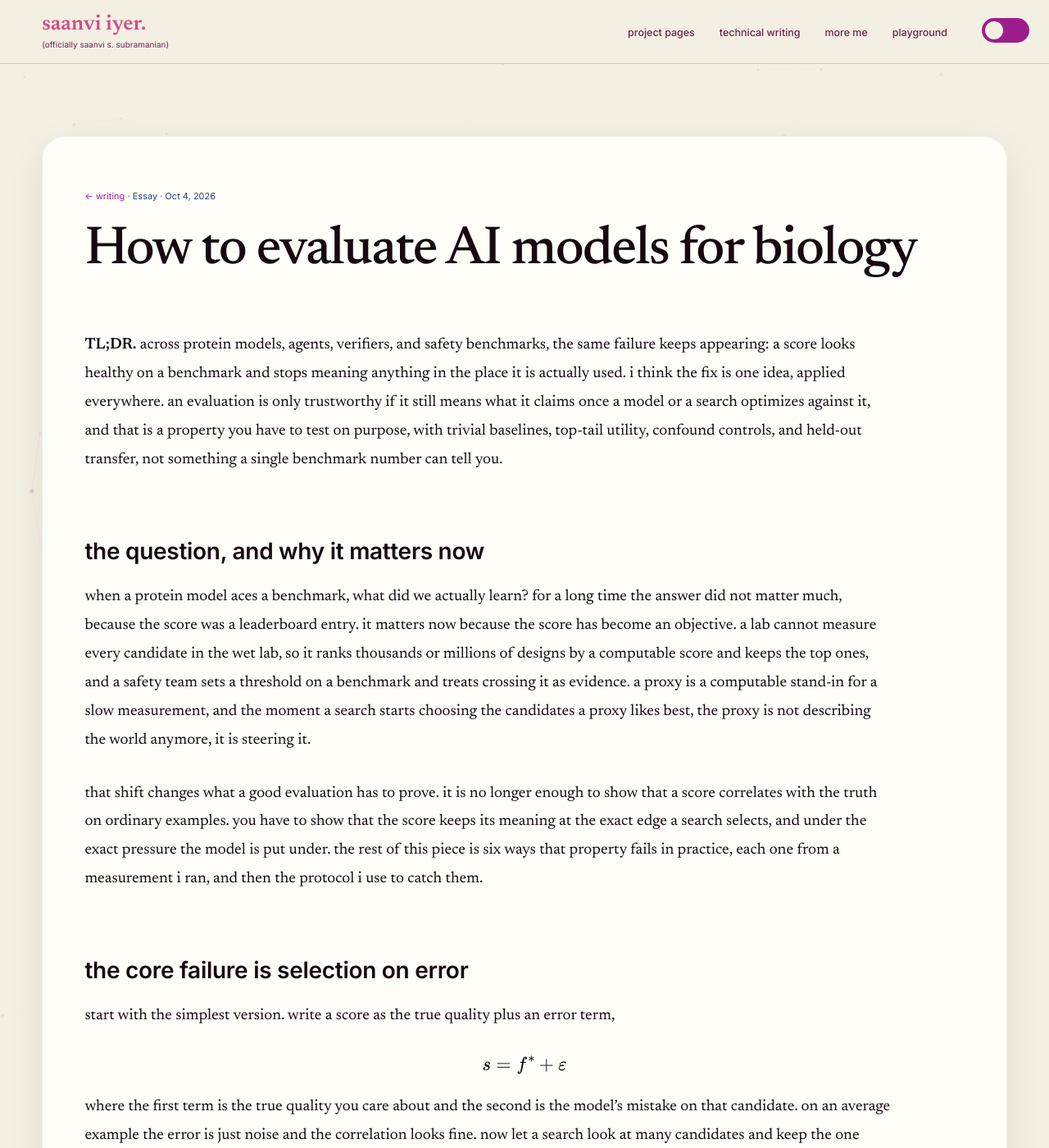
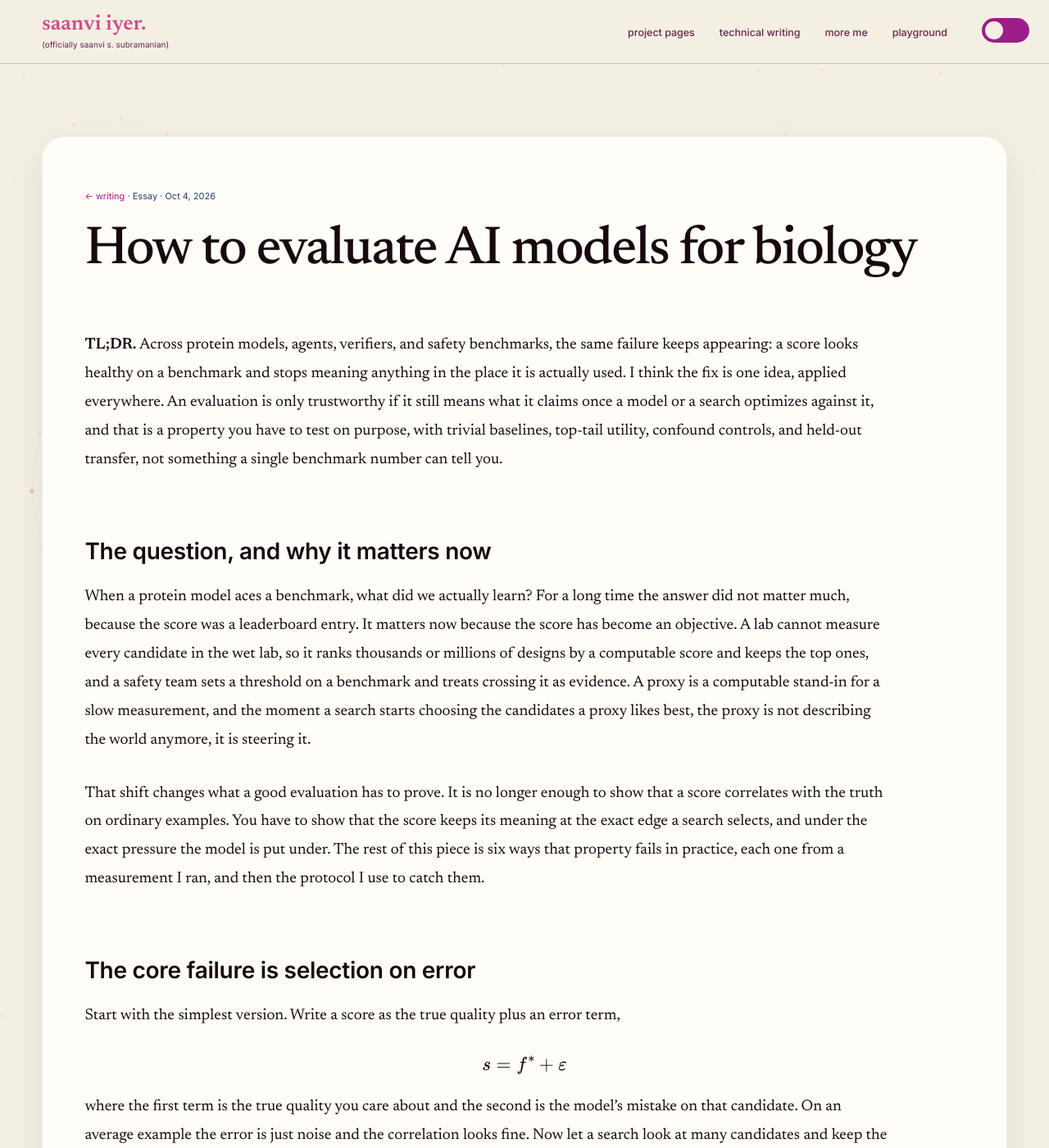
Before and after one commit to saanviiyer/saanviiyer.github.io, a Jekyll site: the page built from _posts/2026-10-04-how-to-evaluate-ai-models-for-biology.md, in a window 1280 px wide and 1400 px high. Shown: the whole window at 82% size. Built offline with Jekyll 4.4.1, drawn with Linux system fonts in a browser that asks for light colours; some web fonts are replaced; some of the changed text lies outside the part shown.

Commit message:
Proper capitalization in the how-to-evaluate-ai-models-for-biology post

```diff
--- a/_posts/2026-10-04-how-to-evaluate-ai-models-for-biology.md
+++ b/_posts/2026-10-04-how-to-evaluate-ai-models-for-biology.md
@@ -10,92 +10,92 @@ permalink: /thinking/how-to-evaluate-ai-models-for-biology/
 excerpt: "A field argument: a measurement is only trustworthy if it still means what it claims once a model or a search optimizes against it."
 ---
 
-**TL;DR.** across protein models, agents, verifiers, and safety benchmarks, the same failure keeps appearing: a score looks healthy on a benchmark and stops meaning anything in the place it is actually used. i think the fix is one idea, applied everywhere. an evaluation is only trustworthy if it still means what it claims once a model or a search optimizes against it, and that is a property you have to test on purpose, with trivial baselines, top-tail utility, confound controls, and held-out transfer, not something a single benchmark number can tell you.
+**TL;DR.** Across protein models, agents, verifiers, and safety benchmarks, the same failure keeps appearing: a score looks healthy on a benchmark and stops meaning anything in the place it is actually used. I think the fix is one idea, applied everywhere. An evaluation is only trustworthy if it still means what it claims once a model or a search optimizes against it, and that is a property you have to test on purpose, with trivial baselines, top-tail utility, confound controls, and held-out transfer, not something a single benchmark number can tell you.
 
-## the question, and why it matters now
+## The question, and why it matters now
 
-when a protein model aces a benchmark, what did we actually learn? for a long time the answer did not matter much, because the score was a leaderboard entry. it matters now because the score has become an objective. a lab cannot measure every candidate in the wet lab, so it ranks thousands or millions of designs by a computable score and keeps the top ones, and a safety team sets a threshold on a benchmark and treats crossing it as evidence. a proxy is a computable stand-in for a slow measurement, and the moment a search starts choosing the candidates a proxy likes best, the proxy is not describing the world anymore, it is steering it.
+When a protein model aces a benchmark, what did we actually learn? For a long time the answer did not matter much, because the score was a leaderboard entry. It matters now because the score has become an objective. A lab cannot measure every candidate in the wet lab, so it ranks thousands or millions of designs by a computable score and keeps the top ones, and a safety team sets a threshold on a benchmark and treats crossing it as evidence. A proxy is a computable stand-in for a slow measurement, and the moment a search starts choosing the candidates a proxy likes best, the proxy is not describing the world anymore, it is steering it.
 
-that shift changes what a good evaluation has to prove. it is no longer enough to show that a score correlates with the truth on ordinary examples. you have to show that the score keeps its meaning at the exact edge a search selects, and under the exact pressure the model is put under. the rest of this piece is six ways that property fails in practice, each one from a measurement i ran, and then the protocol i use to catch them.
+That shift changes what a good evaluation has to prove. It is no longer enough to show that a score correlates with the truth on ordinary examples. You have to show that the score keeps its meaning at the exact edge a search selects, and under the exact pressure the model is put under. The rest of this piece is six ways that property fails in practice, each one from a measurement I ran, and then the protocol I use to catch them.
 
-## the core failure is selection on error
+## The core failure is selection on error
 
-start with the simplest version. write a score as the true quality plus an error term,
+Start with the simplest version. Write a score as the true quality plus an error term,
 
 $$ s = f^{*} + \varepsilon $$
 
-where the first term is the true quality you care about and the second is the model's mistake on that candidate. on an average example the error is just noise and the correlation looks fine. now let a search look at many candidates and keep the one with the highest score. the kept candidate is the one where the error happened to be most favorable, so the error of the selected item is the maximum of many draws, and
+where the first term is the true quality you care about and the second is the model's mistake on that candidate. On an average example the error is just noise and the correlation looks fine. Now let a search look at many candidates and keep the one with the highest score. The kept candidate is the one where the error happened to be most favorable, so the error of the selected item is the maximum of many draws, and
 
 $$ \mathbb{E}\big[\max_{i \le n} \varepsilon_i\big] \text{ grows with } n. $$
 
-the more you search, the more of the score is error rather than quality. this is the winner's curse, and it is why a proxy that looks healthy in bulk can be useless once you optimize it.
+The more you search, the more of the score is error rather than quality. This is the winner's curse, and it is why a proxy that looks healthy in bulk can be useless once you optimize it.
 
 ![Proxy of the kept candidate rises steeply while true quality rises slowly as search budget grows](/assets/images/eval-biology-article/winners-curse.png)
 
-**Figure 1.** a simulation of the mechanism. each candidate's proxy is its true quality plus independent error, and a search keeps the highest proxy. as the search considers more candidates, the kept candidate's proxy climbs steeply while its true quality lags, so the gap between the two is the selected error. this is drawn from Gaussian quality and Gaussian error, not fit to any dataset.
+**Figure 1.** A simulation of the mechanism. Each candidate's proxy is its true quality plus independent error, and a search keeps the highest proxy. As the search considers more candidates, the kept candidate's proxy climbs steeply while its true quality lags, so the gap between the two is the selected error. This is drawn from Gaussian quality and Gaussian error, not fit to any dataset.
 
-## bulk correlation is the wrong statistic
+## Bulk correlation is the wrong statistic
 
-the practical consequence is that the number benchmarks report, a bulk correlation across a whole dataset, is measured in the wrong place. selection happens in the top tail, and that is where you have to look. i tested this directly: i measured whether a scorer's benchmark correlation predicts the value of the designs a search actually selects with it. the agreement weakens as selection sharpens, from a squared rank association of 0.50 when keeping the top 10% to 0.16 when keeping the top 1%, and three of 41 assays give worse-than-random top-1% selections despite positive correlations.
+The practical consequence is that the number benchmarks report, a bulk correlation across a whole dataset, is measured in the wrong place. Selection happens in the top tail, and that is where you have to look. I tested this directly: I measured whether a scorer's benchmark correlation predicts the value of the designs a search actually selects with it. The agreement weakens as selection sharpens, from a squared rank association of 0.50 when keeping the top 10% to 0.16 when keeping the top 1%, and three of 41 assays give worse-than-random top-1% selections despite positive correlations.
 
 ![Selection utility against bulk Spearman, squared association 0.50 at top 10 percent and 0.16 at top 1 percent](/assets/images/projects/plm/rq2/benchmark-decay.png)
 
-**Figure 2.** selection utility against the bulk Spearman that gets reported, on ESM-2 650M. the same reported correlation buys 0.50 of the squared association with selection value at the top 10% and only 0.16 at the top 1%, and the benchmark family matters more than the score. the recommendation is to report top-k utility and enrichment, not bulk correlation alone.
+**Figure 2.** Selection utility against the bulk Spearman that gets reported, on ESM-2 650M. The same reported correlation buys 0.50 of the squared association with selection value at the top 10% and only 0.16 at the top 1%, and the benchmark family matters more than the score. The recommendation is to report top-k utility and enrichment, not bulk correlation alone.
 
-## a score has to beat a trivial baseline and survive a confound
+## A score has to beat a trivial baseline and survive a confound
 
-before you credit a score with understanding, it has to clear two low bars: it has to beat a trivial baseline, and the part that looks like signal has to survive a control for the obvious confounds. both bars are easy to state and often failed. on 504 measured PET-hydrolase variants, a zero-shot protein model ranks activity at a Spearman of 0.01 while a plain count of mutations reaches 0.25, so the expensive score adds nothing over counting.
+Before you credit a score with understanding, it has to clear two low bars: it has to beat a trivial baseline, and the part that looks like signal has to survive a control for the obvious confounds. Both bars are easy to state and often failed. On 504 measured PET-hydrolase variants, a zero-shot protein model ranks activity at a Spearman of 0.01 while a plain count of mutations reaches 0.25, so the expensive score adds nothing over counting.
 
 ![Zero-shot ESM-2 ranks PETase activity near zero while a mutation count reaches 0.25](/assets/images/projects/eval/gauntlet-proxy-audit.png)
 
-**Figure 3.** within-study rank correlation with measured outcomes for four scorers. the ESM-2 650M zero-shot score sits near zero on PET-hydrolytic activity, below a hydropathy feature and well below a mutation count.
+**Figure 3.** Within-study rank correlation with measured outcomes for four scorers. The ESM-2 650M zero-shot score sits near zero on PET-hydrolytic activity, below a hydropathy feature and well below a mutation count.
 
-the confound control is the other bar. a mutational signature appeared to steer proteins toward a specific family in a protein model's embedding space, which looked like a biological finding. then the controls spoke. a composition-matched scramble, which keeps the amino-acid makeup and destroys the signature's structure, reproduced 72% of the movement on the steering readout, and about 34% on a second readout, while protein length alone explained 94.1% of how far sequences moved. what is left that is specific to the signature is small.
+The confound control is the other bar. A mutational signature appeared to steer proteins toward a specific family in a protein model's embedding space, which looked like a biological finding. Then the controls spoke. A composition-matched scramble, which keeps the amino-acid makeup and destroys the signature's structure, reproduced 72% of the movement on the steering readout, and about 34% on a second readout, while protein length alone explained 94.1% of how far sequences moved. What is left that is specific to the signature is small.
 
 ![A composition-matched scramble reproduces 72 percent of the embedding movement](/assets/images/prism-signature-steering/scramble.png)
 
-**Figure 4.** the measured signature direction moves held-out embeddings toward the target family by 0.0425, and a composition-matched scramble keeps 72% of that at 0.0306. a movement in a representation is not a biological finding until it survives composition and length.
+**Figure 4.** The measured signature direction moves held-out embeddings toward the target family by 0.0425, and a composition-matched scramble keeps 72% of that at 0.0306. A movement in a representation is not a biological finding until it survives composition and length.
 
-## decodability is not understanding
+## Decodability is not understanding
 
-a subtler failure lives at the representation level. a linear probe is a simple classifier read off a model's internal activations, and people take a probe that recovers a concept as evidence that the model represents it. but a probe can be right for the wrong reason. i trained a probe to name which mutational process produced an embedding shift, and on processes it saw in training it reached an AUC of 0.94. when i held out whole processes and asked it to name ones it had never seen, its top-1 accuracy fell to 0.775%, below a uniform guess.
+A subtler failure lives at the representation level. A linear probe is a simple classifier read off a model's internal activations, and people take a probe that recovers a concept as evidence that the model represents it. But a probe can be right for the wrong reason. I trained a probe to name which mutational process produced an embedding shift, and on processes it saw in training it reached an AUC of 0.94. When I held out whole processes and asked it to name ones it had never seen, its top-1 accuracy fell to 0.775%, below a uniform guess.
 
 ![Inverse probe AUC 0.94 on seen signatures, 0.8 percent on held-out ones](/assets/images/prism-signature-steering/loso.png)
 
-**Figure 5.** accuracy on processes held out of training sits below the uniform-guess line, while the same probe reaches an AUC of 0.94 on processes it has seen. the information is decodable without transferring, so decodability is the start of an evaluation, not the end of one.
+**Figure 5.** Accuracy on processes held out of training sits below the uniform-guess line, while the same probe reaches an AUC of 0.94 on processes it has seen. The information is decodable without transferring, so decodability is the start of an evaluation, not the end of one.
 
-## transfer and scale get overread
+## Transfer and scale get overread
 
-the same caution applies to claims that a model has transferred knowledge or that a capability is scaling. apparent transfer can be an artifact of how the question was asked. DNA and protein are two encodings of one molecule, so i matched a genomic model and a protein model on the same 25 deep mutational scanning assays. a genomic model at Evo 2 scale reaches a mean Spearman of 0.266, which is statistically indistinguishable from a BLOSUM62 substitution matrix at 0.228, and far below a protein model at 0.466. the clearest tell was a control: a probe read off genomic embeddings scored about the same after the reading frame was destroyed, which means it was reading codon identity, not protein-level structure.
+The same caution applies to claims that a model has transferred knowledge or that a capability is scaling. Apparent transfer can be an artifact of how the question was asked. DNA and protein are two encodings of one molecule, so I matched a genomic model and a protein model on the same 25 deep mutational scanning assays. A genomic model at Evo 2 scale reaches a mean Spearman of 0.266, which is statistically indistinguishable from a BLOSUM62 substitution matrix at 0.228, and far below a protein model at 0.466. The clearest tell was a control: a probe read off genomic embeddings scored about the same after the reading frame was destroyed, which means it was reading codon identity, not protein-level structure.
 
 ![Evo 2 at 0.266 overlapping BLOSUM62 at 0.228, both far below ESM-2 at 0.466](/assets/images/biologos-transfer/spearman-comparison.png)
 
-**Figure 6.** mean Spearman across 25 assays with 95% intervals and per-assay points. a genomic model's protein-fitness signal does not clear a substitution matrix, so the apparent transfer is weaker than the headline number suggests.
+**Figure 6.** Mean Spearman across 25 assays with 95% intervals and per-assay points. A genomic model's protein-fitness signal does not clear a substitution matrix, so the apparent transfer is weaker than the headline number suggests.
 
-## when the evaluator is the attack surface
+## When the evaluator is the attack surface
 
-so far the model was the thing being measured. but in an agent loop the evaluator is itself a component, and a component can be gamed. i red-teamed a verifier, the part that decides which of an agent's proposals to keep, in a setting where ground truth exists so the actual quality of what it keeps can be measured. a fully leaked scorer reached an AUROC of 0.991 and added only 0.028 good candidates per batch over random, against 1.082 for a truthful scorer. worse, a probe that spot-checks a quarter of decisions detects 99.2% of attacks but recovers only about 10% of the lost value when its fallback is random selection, so catching an attack is not the same as undoing it. getting to 17% needs a second source of capability the attacker does not control, a model trained on the campaign's own measurements, which is a different fix from the detector.
+So far the model was the thing being measured. But in an agent loop the evaluator is itself a component, and a component can be gamed. I red-teamed a verifier, the part that decides which of an agent's proposals to keep, in a setting where ground truth exists so the actual quality of what it keeps can be measured. A fully leaked scorer reached an AUROC of 0.991 and added only 0.028 good candidates per batch over random, against 1.082 for a truthful scorer. Worse, a probe that spot-checks a quarter of decisions detects 99.2% of attacks but recovers only about 10% of the lost value when its fallback is random selection, so catching an attack is not the same as undoing it. Getting to 17% needs a second source of capability the attacker does not control, a model trained on the campaign's own measurements, which is a different fix from the detector.
 
 ![Good candidates over random fall as more of the batch is audited, for the truthful scorer](/assets/images/projects/plm/rq4/audit-sweep.png)
 
-**Figure 7.** good candidates per batch over random, against the share of the batch spent on a random audit. the truthful run loses value to the audit faster than the audit recovers from the attacked one, so detection and recovery are different quantities and have to be reported separately.
+**Figure 7.** Good candidates per batch over random, against the share of the batch spent on a random audit. The truthful run loses value to the audit faster than the audit recovers from the attacked one, so detection and recovery are different quantities and have to be reported separately.
 
-## a protocol: evaluations that survive optimizers
+## A protocol: evaluations that survive optimizers
 
-the thread through all six is that the failure never shows up in the headline number and always shows up once you add the control. so i run the same battery on any score before i trust it. first, does it beat a trivial baseline like a mutation count or the longest answer. second, does it stay useful in the top-ranked region a search would actually act on, measured as top-k utility rather than bulk correlation. third, does the signal survive a confound control for composition, length, or writing style. fourth, does it transfer to cases the model never saw, tested by holding whole groups out. a fifth rule sits underneath the others: when a search selects the top candidate, the right null is not a random draw but one that mimics the selection, because that is the baseline the winner's curse is measured against.
+The thread through all six is that the failure never shows up in the headline number and always shows up once you add the control. So I run the same battery on any score before I trust it. First, does it beat a trivial baseline like a mutation count or the longest answer. Second, does it stay useful in the top-ranked region a search would actually act on, measured as top-k utility rather than bulk correlation. Third, does the signal survive a confound control for composition, length, or writing style. Fourth, does it transfer to cases the model never saw, tested by holding whole groups out. A fifth rule sits underneath the others: when a search selects the top candidate, the right null is not a random draw but one that mimics the selection, because that is the baseline the winner's curse is measured against.
 
-two forward versions of this are worth naming. a white-box evaluation asks whether an assay property is even recoverable from a model's internal activations and whether that recovery survives a shift to unfamiliar families, which tests understanding rather than output correlation. a portable audit wraps any score, runs bounded search against it, and reports where the score and the actual quality first separate, so the audit travels across domains rather than being tuned to one.
+Two forward versions of this are worth naming. A white-box evaluation asks whether an assay property is even recoverable from a model's internal activations and whether that recovery survives a shift to unfamiliar families, which tests understanding rather than output correlation. A portable audit wraps any score, runs bounded search against it, and reports where the score and the actual quality first separate, so the audit travels across domains rather than being tuned to one.
 
-## the biosecurity corollary
+## The biosecurity corollary
 
-safety benchmarks inherit every one of these failures, and the stakes are higher because thresholds are keyed to them. on a hazardous-knowledge benchmark, a rule that never reads the question and picks the longest of four options scores 46.5% against 25% chance, and a classifier trained on the answer text alone reaches 34.6%, so part of the score is an artifact of how the options were written rather than knowledge.
+Safety benchmarks inherit every one of these failures, and the stakes are higher because thresholds are keyed to them. On a hazardous-knowledge benchmark, a rule that never reads the question and picks the longest of four options scores 46.5% against 25% chance, and a classifier trained on the answer text alone reaches 34.6%, so part of the score is an artifact of how the options were written rather than knowledge.
 
 ![Longest-answer rule 46.5 percent and question-blind classifier 34.6 percent against 25 percent chance](/assets/images/wmdp-bio-audit/option-only.png)
 
-**Figure 8.** two rules that never read the question still beat chance on a safety benchmark. the consequence is specific: a model's score is an upper bound on what it knows until the artifact share is subtracted, and a drop in that score under an intervention is not by itself evidence that knowledge was removed. an evaluation meant to gate deployment decisions has to measure the artifact before it measures the knowledge, and it should report aggregates rather than a recipe for exploiting the gap.
+**Figure 8.** Two rules that never read the question still beat chance on a safety benchmark. The consequence is specific: a model's score is an upper bound on what it knows until the artifact share is subtracted, and a drop in that score under an intervention is not by itself evidence that knowledge was removed. An evaluation meant to gate deployment decisions has to measure the artifact before it measures the knowledge, and it should report aggregates rather than a recipe for exploiting the gap.
 
-## what to do, and what this does not show
+## What to do, and what this does not show
 
-so, back to the question. when a model aces a benchmark for biology, what you have learned is that it is good at the benchmark, and whether it is good at the task is a separate claim that needs the battery above. the practical version is short: report top-k utility next to bulk correlation, publish the trivial baselines and the confound controls, hold whole groups out, and let a search attack the score before anyone keys a decision to it.
+So, back to the question. When a model aces a benchmark for biology, what you have learned is that it is good at the benchmark, and whether it is good at the task is a separate claim that needs the battery above. The practical version is short: report top-k utility next to bulk correlation, publish the trivial baselines and the confound controls, hold whole groups out, and let a search attack the score before anyone keys a decision to it.
 
-i want to be clear about the limits of this argument. each result here is a demonstration on one framework, model, or dataset, several reuse a small set of assays, and the protocol is a hypothesis about which diagnostics predict failure rather than a theorem. but the direction has held every time i have looked: the most important models will not stay inside the distribution where their scores were calibrated, and the evidence we trust about them should be built for that setting from the start.
+I want to be clear about the limits of this argument. Each result here is a demonstration on one framework, model, or dataset, several reuse a small set of assays, and the protocol is a hypothesis about which diagnostics predict failure rather than a theorem. But the direction has held every time I have looked: the most important models will not stay inside the distribution where their scores were calibrated, and the evidence we trust about them should be built for that setting from the start.
```
